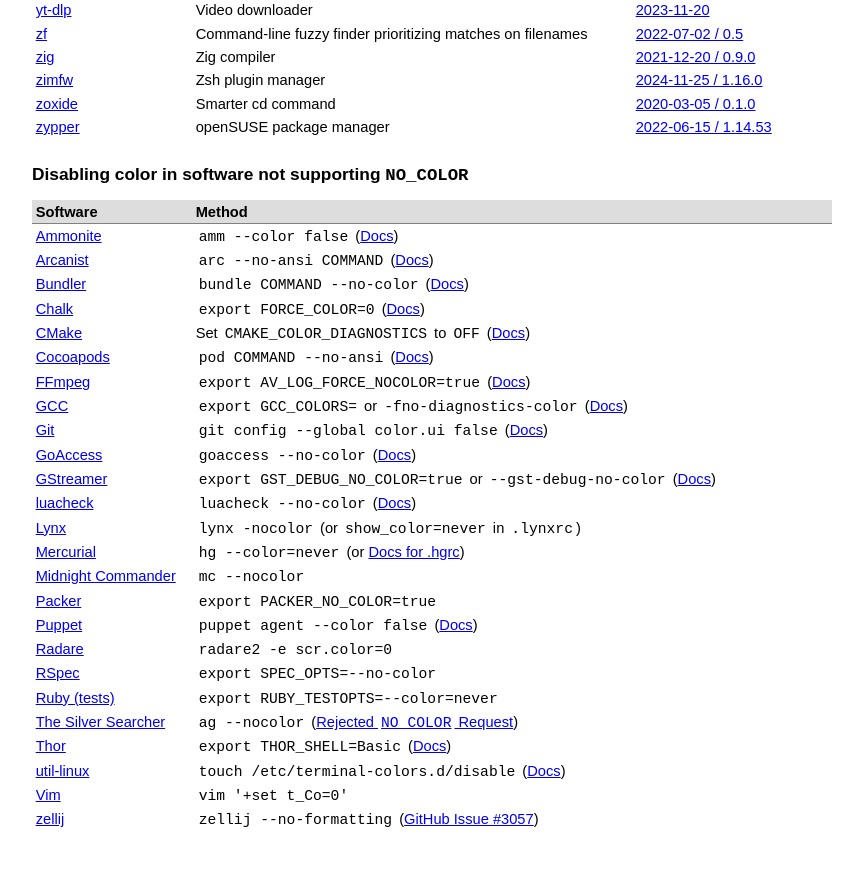
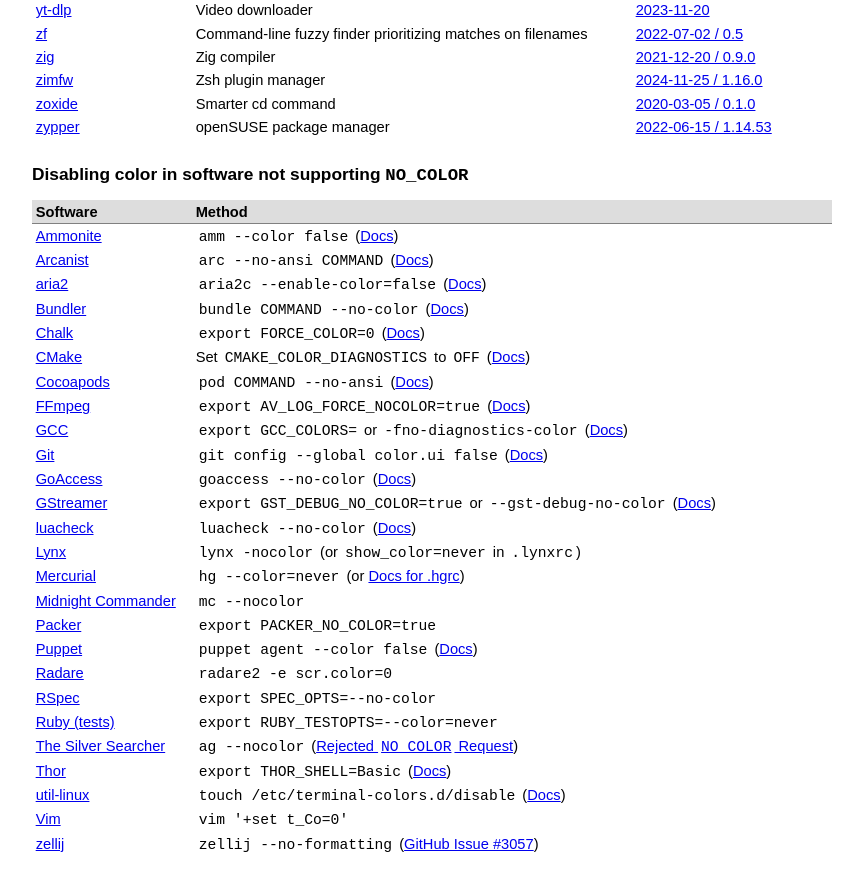
Before and after one commit to jcs/no_color, a Jekyll site: the page built from index.md, in a window 1280 px wide and 900 px high, scrolled down 6669 px. Shown: the top 891 px of the window, without its empty margins (208-1071 px from the left). Built offline with Jekyll 4.4.1, drawn with Linux system fonts in a browser that asks for light colours; our own code applies the rules of GitHub Pages for plain Markdown files.

Commit message:
Add aria2 to commands that don't support NO_COLOR (#310)

```diff
--- a/index.md
+++ b/index.md
@@ -329,6 +329,7 @@ color by default via `NO_COLOR`.
 |:-|:-|
 | [Ammonite](https://github.com/lihaoyi/Ammonite) | `amm --color false` ([Docs](https://ammonite.io/#1.0.0)) |
 | [Arcanist](https://github.com/phacility/arcanist) | `arc --no-ansi COMMAND` ([Docs](http://manpages.ubuntu.com/manpages/xenial/man1/arc.1.html)) |
+| [aria2](https://aria2.github.io/) | `aria2c --enable-color=false` ([Docs](https://aria2.github.io/manual/en/html/aria2c.html#cmdoption-enable-color)) |
 | [Bundler](https://bundler.io/) | `bundle COMMAND --no-color` ([Docs](https://bundler.io/v1.15/man/bundle.1.html)) |
 | [Chalk](https://github.com/chalk/chalk) | `export FORCE_COLOR=0` ([Docs](https://github.com/chalk/chalk#supportscolor)) |
 | [CMake](https://cmake.org/) | Set `CMAKE_COLOR_DIAGNOSTICS` to `OFF` ([Docs](https://cmake.org/cmake/help/latest/variable/CMAKE_COLOR_DIAGNOSTICS.html)) |
```
